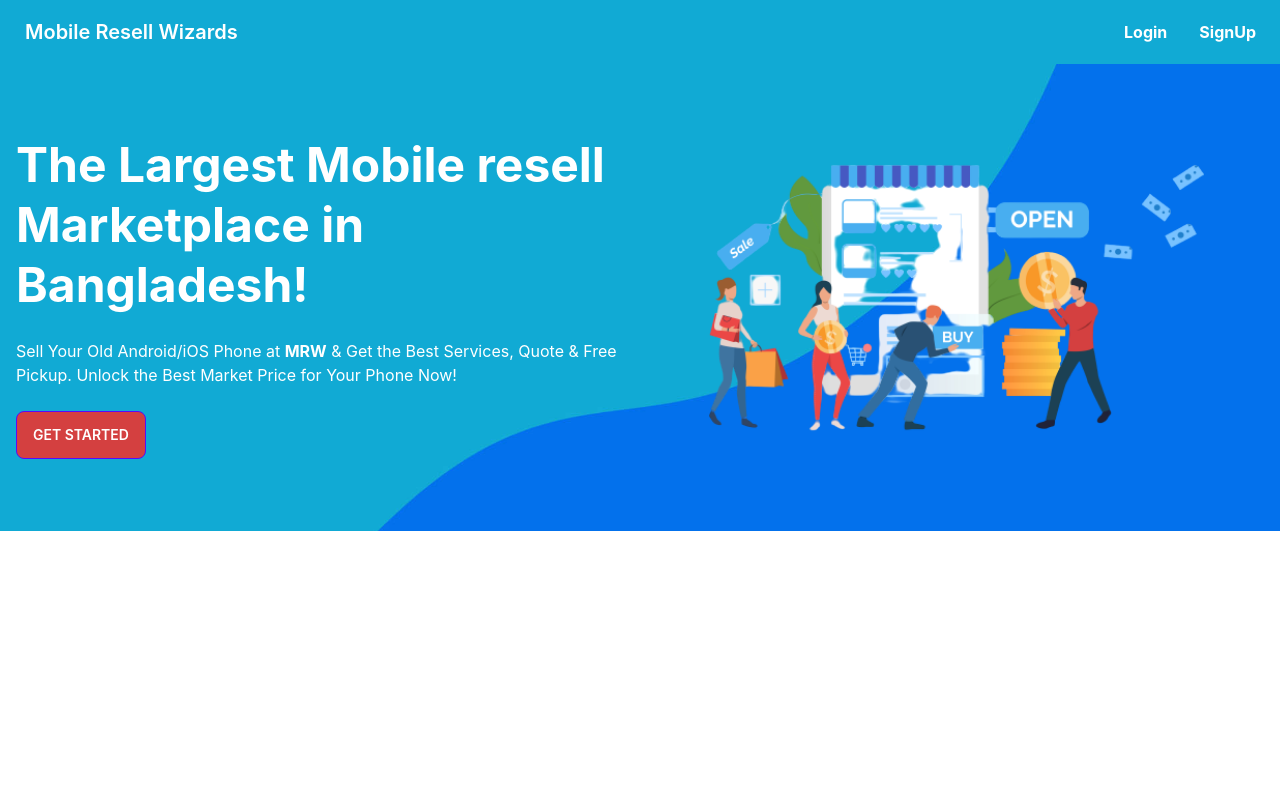
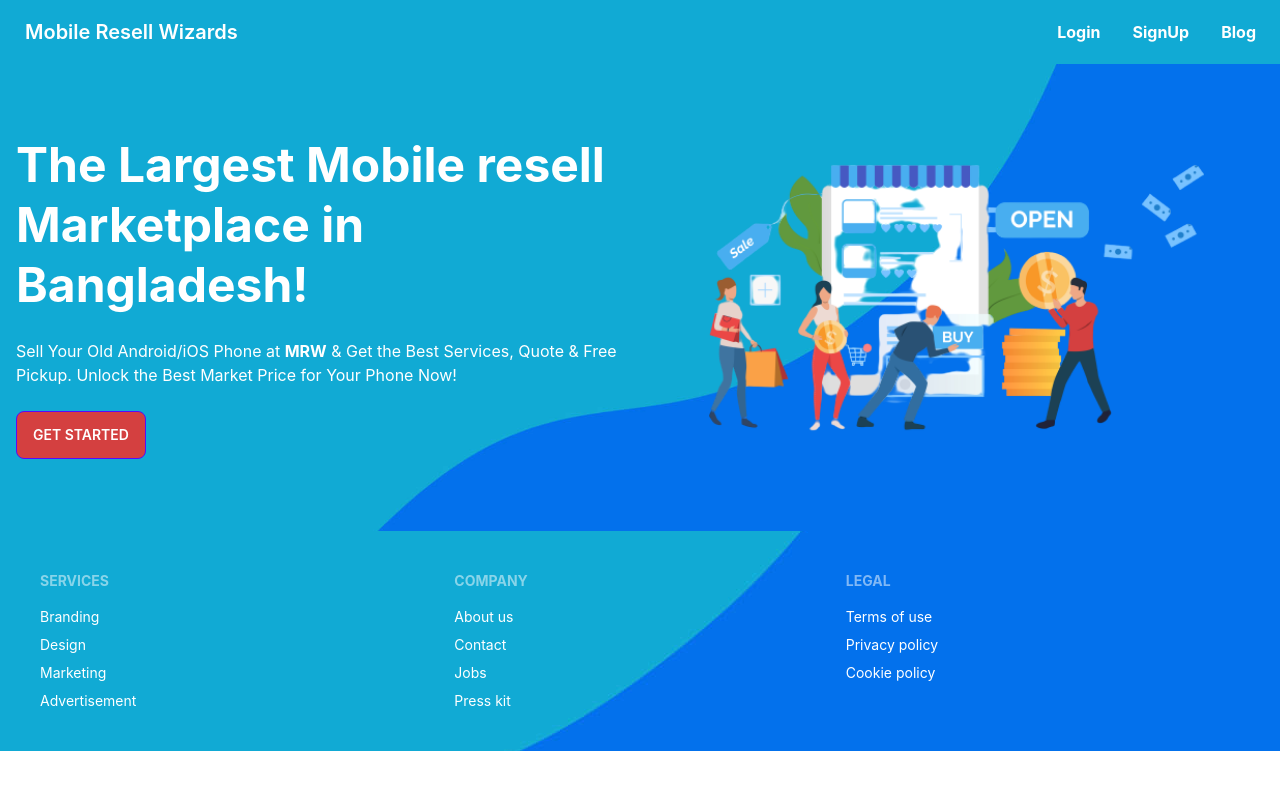
Before and after one commit to FarhanZizz/mobile-resell-wizards-client, a React (Create React App) app: page / in a window 1280 px wide. Shown: the top 790 px of the page. Built offline with nearby package versions, Linux system fonts and the light colour scheme.

Commit message:
added footer

```diff
--- a/src/Components/Banner.js
+++ b/src/Components/Banner.js
@@ -8,7 +8,7 @@ const Banner = () => {
                 <div>
                     <h1 className="text-5xl leading-tight font-bold">The Largest Mobile resell Marketplace in Bangladesh!</h1>
                     <p className="py-6">Sell Your Old Android/iOS Phone at <span className='font-bold'>MRW</span> & Get the Best Services, Quote & Free Pickup. Unlock the Best Market Price for Your Phone Now!</p>
-                    <button className="btn btn-primary bg-[#D44040]">Get Started</button>
+                    <button className="btn btn-primary bg-[#D44040] font-semibold">Get Started</button>
                 </div>
             </div>
         </section>
--- /dev/null
+++ b/src/Components/Footer.js
@@ -0,0 +1,30 @@
+import React from 'react';
+
+const Footer = () => {
+    return (
+        <footer className="footer p-10 text-white bg-[url('/src/Assets/banner-bg.jpg')] bg-right">
+            <div>
+                <span className="footer-title">Services</span>
+                <a className="link link-hover">Branding</a>
+                <a className="link link-hover">Design</a>
+                <a className="link link-hover">Marketing</a>
+                <a className="link link-hover">Advertisement</a>
+            </div>
+            <div>
+                <span className="footer-title">Company</span>
+                <a className="link link-hover">About us</a>
+                <a className="link link-hover">Contact</a>
+                <a className="link link-hover">Jobs</a>
+                <a className="link link-hover">Press kit</a>
+            </div>
+            <div>
+                <span className="footer-title">Legal</span>
+                <a className="link link-hover">Terms of use</a>
+                <a className="link link-hover">Privacy policy</a>
+                <a className="link link-hover">Cookie policy</a>
+            </div>
+        </footer>
+    );
+};
+
+export default Footer;
--- a/src/Components/Navbar.js
+++ b/src/Components/Navbar.js
@@ -7,6 +7,7 @@ const Navbar = () => {
     const menuItems = <>
         <li><Link className='font-bold' to='/login'>Login</Link></li>
         <li><Link className='font-bold' to='/signup'>SignUp</Link></li>
+        <li><Link className='font-bold' to='/blog'>Blog</Link></li>
     </>
     return (
         <div className="bg-[url('/src/Assets/banner-bg.jpg')]">
--- a/src/Layout/Main.js
+++ b/src/Layout/Main.js
@@ -1,12 +1,13 @@
 import React from 'react';
 import { Outlet } from 'react-router-dom';
 import Navbar from '../Components/Navbar';
-
+import Footer from '../Components/Footer'
 const Main = () => {
     return (
         <div>
             <Navbar></Navbar>
             <Outlet></Outlet>
+            <Footer></Footer>
         </div>
     );
 };
```
